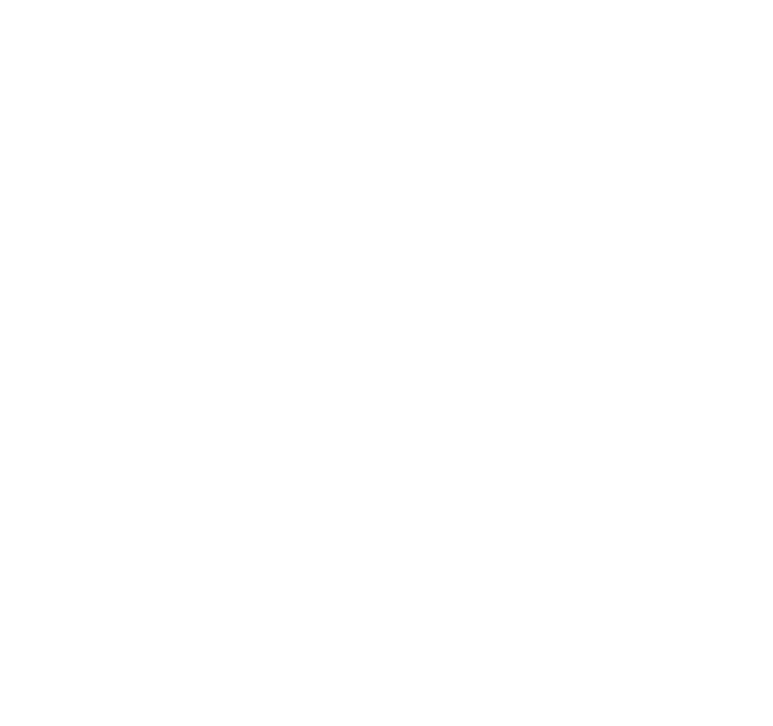
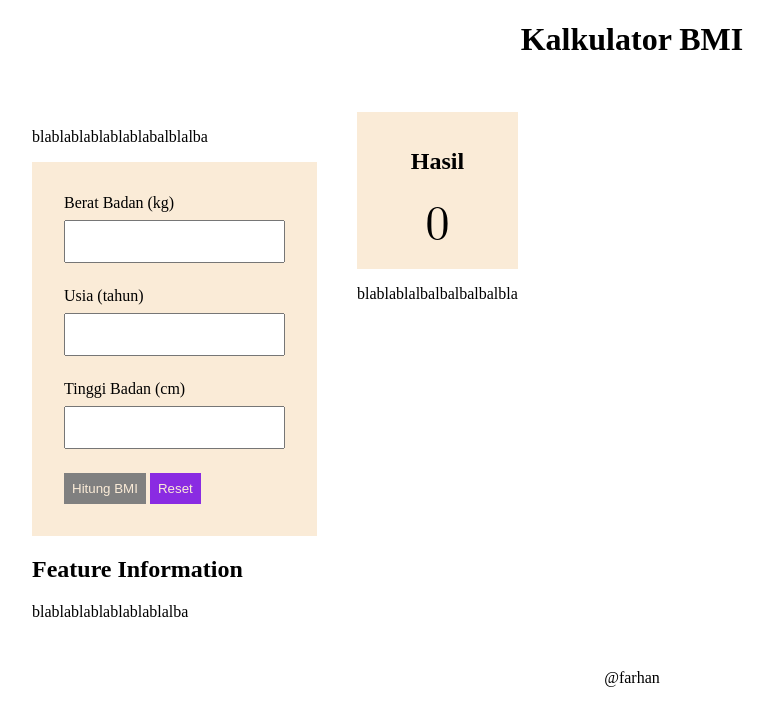
Before and after one commit to revou-fundamental-course/20-jan-25-farhanmawardi, a plain HTML site: page index.html in a window 1280 px wide. Shown: the whole page, without its empty margins (8-781 px from the left). Drawn offline with Linux system fonts and the light colour scheme.

Commit message:
perubahan pertama pada course week 1 day 5

```diff
--- a/css/styles.css
+++ b/css/styles.css
@@ -1 +1,60 @@
 /* Ini File CSS */
+
+/* Ini File CSS */
+
+main {
+    display: flex;
+    gap: 40px;
+    padding: 32px;
+}
+
+footer {
+    text-align: center;
+}
+
+.main-header {
+    text-align: center;
+}
+
+input[type=number] {
+    width: 100%;
+    padding: 12px 20px;
+    margin: 8px 0;
+    box-sizing: border-box;
+}
+
+form {
+    background-color: antiquewhite;
+    padding: 32px;
+}
+
+.form-group {
+    display: flex;
+    flex-direction: column;
+    padding-bottom: 16px;
+}
+
+button {
+    border: none;
+    padding: 8px;
+    color: antiquewhite;
+}
+
+.bg-blueviolet {
+    background-color: blueviolet;
+}
+
+.bg-grey {
+    background-color: grey;
+}
+
+.result-section {
+    padding: 16px;
+    text-align: center;
+    background-color: antiquewhite;
+}
+
+#result-bmi {
+    font-size: xxx-large;
+    font-family: math;
+}
--- a/index.html
+++ b/index.html
@@ -9,7 +9,70 @@
 </head>
 
 <body>
+    <header class="main-header">
+        <h1>Kalkulator BMI</h1>
+    </header>
 
+    <main>
+        <!-- Left Content -->
+        <section>
+            <!-- Introduction -->
+            <article>
+                <p>blablablablablablabalblalba</p>
+
+            <!-- Form -->
+            <form>
+                <div class="form-group">
+                    <label for="input-berat-badan">Berat Badan (kg)</label>
+                    <input type="number" id="input-berat-badan">
+                </div>
+
+                <div class="form-group">
+                    <label for="input-usia">Usia (tahun)</label>
+                    <input type="number" id="input-usia">
+                </div>
+
+                <div class="form-group">
+                    <label for="input-tinggi-badan">Tinggi Badan (cm)</label>
+                    <input type="number" id="input-tinggi-badan">
+                </div>
+
+                <div>
+                    <button class="bg-grey">Hitung BMI</button>
+                    <button class="bg-blueviolet">Reset</button>
+                </div>
+            </form>
+
+            <!-- Feature Information -->
+            <article>
+                <header>
+                    <h2>Feature Information</h2>
+                </header>
+
+                <p>blablablablablablablalba</p>
+            </article>
+        </section>
+
+        <section>
+            <section class="result-section">
+                <header>
+                    <h2>Hasil</h2>
+                </header>
+
+                <div>
+                    <span id="result-bmi">0</span>
+                </div>
+            </section>
+
+            <article>
+                <p>blablablalbalbalbalbalbla</p>
+            </article>
+        </section>
+    </main>
+
+    <footer>
+        <span>@farhan</span>
+    </footer>
 </body>
 
 </html>
```
